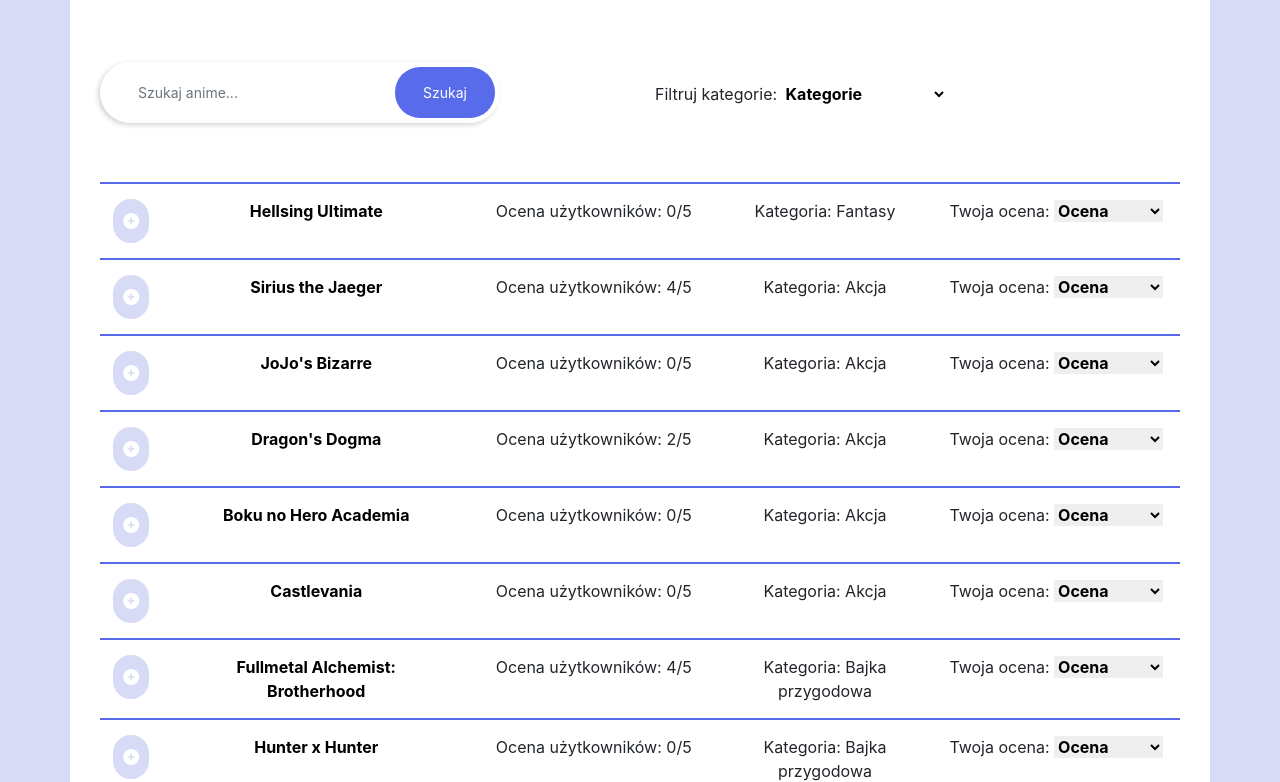
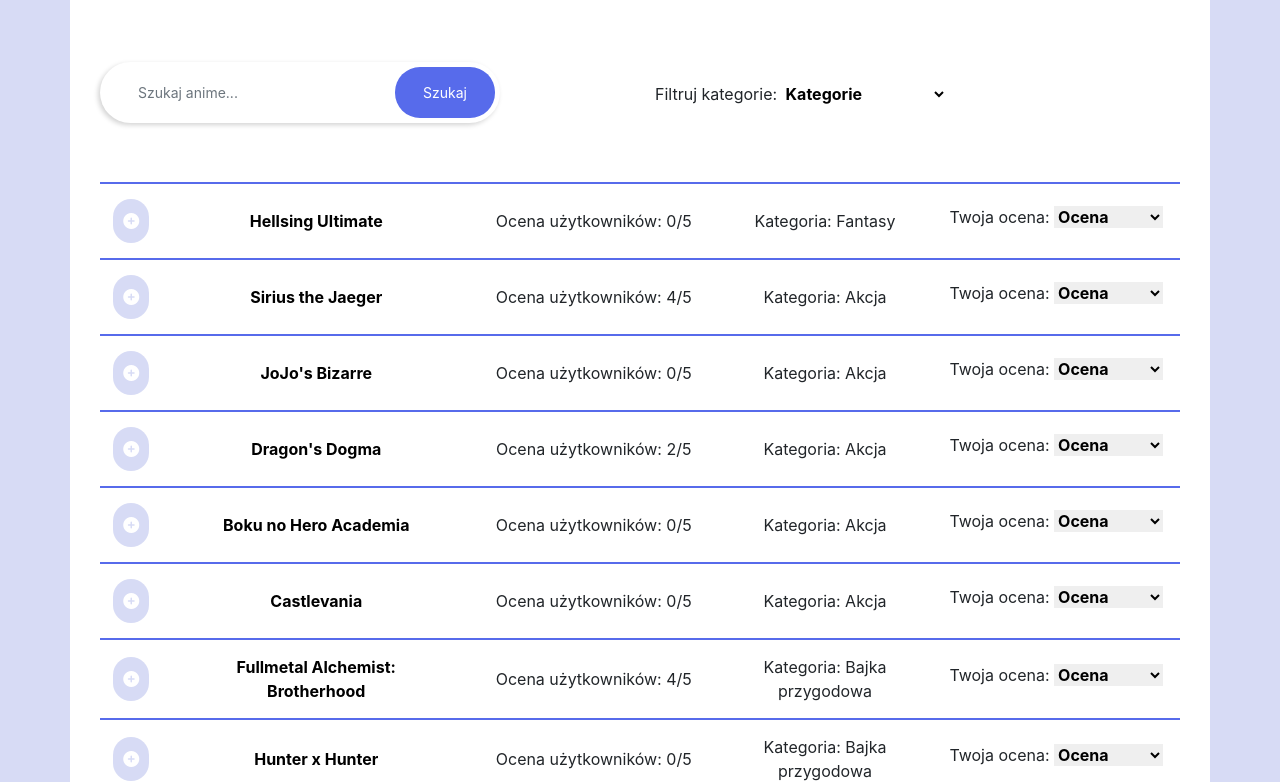
Before and after one commit to Nausiz/anime-rating-website, a PHP site: page /animeList.php in a window 1280 px wide. Shown: the part 442-1224 px from the top of the page. Run offline with PHP 8.4, Linux system fonts and the light colour scheme; a user stored in the database is signed in; data comes from the database, SQL or seed files in the repository; some libraries are stand-ins or nearby versions.

Commit message:
Component alignment

```diff
--- a/anime-rating-website/animeList.php
+++ b/anime-rating-website/animeList.php
@@ -210,9 +210,9 @@
 
 								echo
 									"<div class='row text-center'>
-										<div class='col-4'><a href='animeDescription.php?anime=" . $row["id"] . "' style='font-weight: 700;'>" . $row["title"] . "</a></div>
-										<div class='col-4'>Ocena użytkowników: <span>" . $row["rating"] . "</span>/5</div>
-										<div class='col-4'>Kategoria: <span>" . $row["category"] . "</span></div>
+										<div class='col-4 my-auto'><a href='animeDescription.php?anime=" . $row["id"] . "' style='font-weight: 700;'>" . $row["title"] . "</a></div>
+										<div class='col-4 my-auto'>Ocena użytkowników: <span>" . $row["rating"] . "</span>/5</div>
+										<div class='col-4 my-auto'>Kategoria: <span>" . $row["category"] . "</span></div>
 									</div>
 
 				<div class='divider'></div>";
@@ -232,7 +232,7 @@
 								<form method='POST'>
 								<input type=hidden name=animeId value=" . $row["id"] . ">
 								<div class='row text-center'>
-								<div class='col-1'>";
+								<div class='col-1 my-auto'>";
 								// disable 'add' button if anime already exists on user's list
 								if (mysqli_num_rows($exists) > 0) {
 									echo "<button type='button' disabled style='border-radius: 25px; border: none; padding: 10px; color: #fff; background-color: #d7dbf5;'>
@@ -249,11 +249,11 @@
 								echo
 									"</div>
 
-					<div class='col-3'><a href='animeDescription.php?anime=" . $row["id"] . "' style='font-weight: 700;'>" . $row["title"] . "</a></div>
-					<div class='col-3'>Ocena użytkowników: <span>" . $row["rating"] . "</span>/5</div>
-					<div class='col-2'>Kategoria: <span>" . $row["category"] . "</span></div>
+					<div class='col-3 my-auto'><a href='animeDescription.php?anime=" . $row["id"] . "' style='font-weight: 700;'>" . $row["title"] . "</a></div>
+					<div class='col-3 my-auto'>Ocena użytkowników: <span>" . $row["rating"] . "</span>/5</div>
+					<div class='col-2 my-auto'>Kategoria: <span>" . $row["category"] . "</span></div>
 
-					<div class='col-lg-3'>
+					<div class='col-lg-3 my-auto'>
 						<label for='rate'>Twoja ocena:</label>
 						<select name ='ratingSelect' id='ratingSelect' onchange='this.form.submit()'>
 							<option value='none' selected hidden>Ocena</option>
--- a/anime-rating-website/welcome.php
+++ b/anime-rating-website/welcome.php
@@ -79,7 +79,7 @@
 		<img class="col-12 px-0" src="img/stripe.jpg"></img>
 		<div class="container">
 			<section class="col-xl-8 pb-4">
-				<h3 class="my-4" style="font-weight: 700;">Witaj na anime-rating-website.com!</h3>
+				<h3 class="py-4" style="font-weight: 700;">Witaj na anime-rating-website.com!</h3>
 
 				<p class="mb-4" style="font-size:15px; font-weight: 700">Lorem ipsum dolor sit amet, consectetur adipiscing elit. Proin ac pretium nunc. Cras blandit non eros in interdum. Donec quis venenatis leo. Vestbulum condimentum</p>
 
```
Also changed, not shown: anime-rating-website/login.php (+0 -9 lines), anime-rating-website/myList.php (+4 -4 lines), anime-rating-website/ranking.php (+5 -5 lines), 1 other file.
